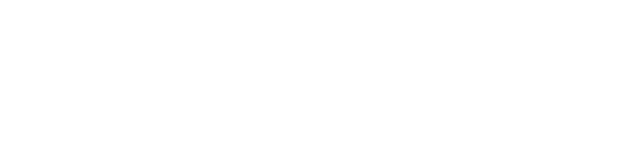
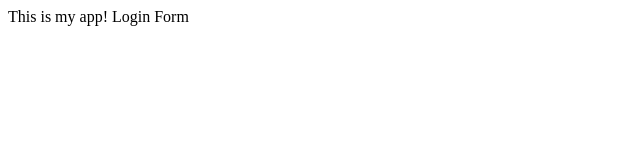
Before and after one commit to krmullins/myappsample, a plain HTML site: page index.html in a window 1280 px wide. Shown: the whole page, without its empty margins (0-640 px from the left). Drawn offline with Linux system fonts and the light colour scheme.

Commit message:
login form

```diff
--- a/index.html
+++ b/index.html
@@ -4,5 +4,8 @@
             This is my app!
         </title>
     </head>
-
+    <body>
+        This is my app!
+        Login Form
+    </body>
 </html>
```
Also changed, not shown: login.html (added).
